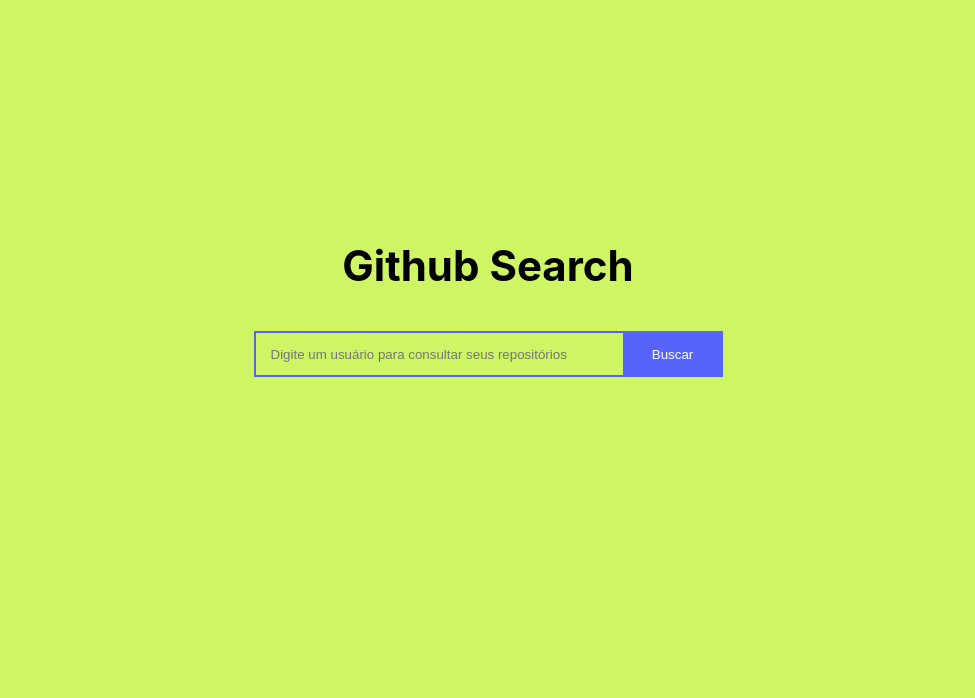
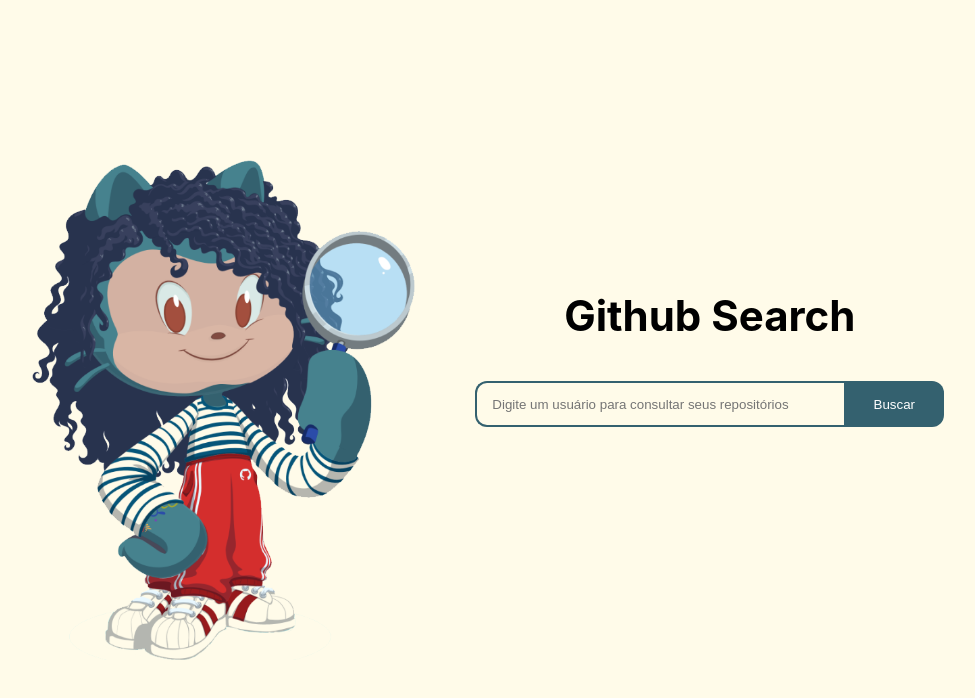
Before and after one commit to lorena-rabelo/github-search, a React (Create React App) app: page / in a window 1280 px wide. Shown: the top 698 px of the page, without its empty margins (152-1127 px from the left). Built offline with nearby package versions, Linux system fonts and the light colour scheme.

Commit message:
Atualização da home

```diff
--- a/src/components/SearchBar/styles.css
+++ b/src/components/SearchBar/styles.css
@@ -6,19 +6,22 @@
   height: 40px;
   width: 350px;
   padding-left: 15px;
-  border: 2px solid #5664FC;
+  border: 2px solid #34616f;
   border-right: none;
-  background-color:  #CDF564;
+  background-color: transparent;
+  border-radius: 12px 0 0 12px;
 }
 
 input:focus {
-color: #313131
+  color: #313131;
+  border-color: #182d6b;
 }
 
 button {
   height: 46px;
   width: 100px;
-  background-color: #5664FC;
+  background-color: #34616f;
   border: none;
-  color:white;
+  color: white;
+  border-radius: 0 12px 12px 0;
 }
--- a/src/pages/Home/index.js
+++ b/src/pages/Home/index.js
@@ -1,7 +1,7 @@
 import React, { Component } from 'react';
-// import { Link } from 'react-router-dom';
 import Api from "../../api/service";
 import SearchBar from "../../components/SearchBar";
+import Octocat from '../../assets/octocat.png'
 import './styles.css';
 
 class Home extends Component {
@@ -30,7 +30,8 @@
         .then(res =>
           this.props.history.push({
             pathname: "/result",
-        state: { res } }))    //Precisa ser a resposta da requisição da API
+            state: { res }
+          }))    //Precisa ser a resposta da requisição da API
         .catch(error =>
           this.setState({ error: "Nenhum usuário encontrado!", user: "" })
         )
@@ -40,6 +41,8 @@
     const { user, error } = this.state;
     return (
       <main className="main-container">
+        <img className="octocat" src={Octocat}></img>
+        <div className="text">
           <h1>Github Search</h1>
           <SearchBar
             onClick={this.onClick}
@@ -47,6 +50,7 @@
             value={user}
           />
         {error && <h3>{error}</h3>}
+        </div>
       </main>
     )
   }
--- a/src/pages/Home/styles.css
+++ b/src/pages/Home/styles.css
@@ -1,9 +1,30 @@
 body {
-  background-color: #CDF564;
+  background-color: #fffbe9;
   color:black
 }
 
 .main-container {
   text-align: center;
-  margin-top: 30vh;
+  display: flex;
+  max-width: 80vw;
+  flex-wrap: wrap;
+  margin: 20vh auto 0 auto;
+  justify-content: center;
+  align-content: center;
 }
+
+.octocat {
+  max-height: 500px;
+}
+.text {
+  margin: 50px 0 0 60px;
+}
+
+@media screen and (max-width: 1100px) {
+  .text {
+    margin: 0 auto;
+  }
+  .octocat {
+    max-width: 25vw;
+}
+}
```
Also changed, not shown: src/assets/octocat.png (added). Lines whose indentation alone changed are shown as unchanged.
